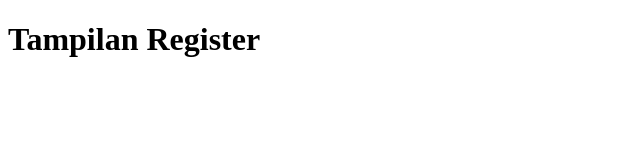
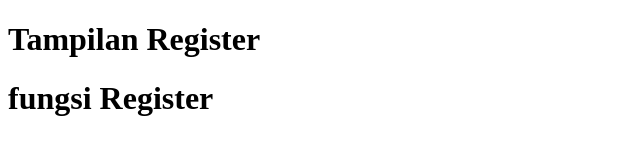
Before and after one commit to handikaa/git-html, a plain HTML site: page html/register.html in a window 1280 px wide. Shown: the whole page, without its empty margins (0-640 px from the left). Drawn offline with Linux system fonts and the light colour scheme.

```diff
--- a/html/register.html
+++ b/html/register.html
@@ -7,5 +7,6 @@
   </head>
   <body>
     <h1>Tampilan Register</h1>
+    <h1>fungsi Register</h1>
   </body>
 </html>
```
